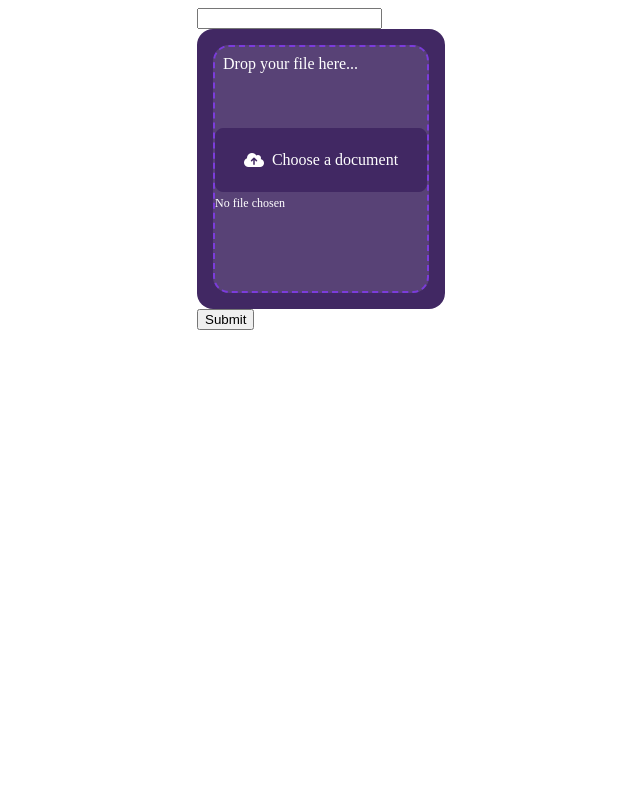
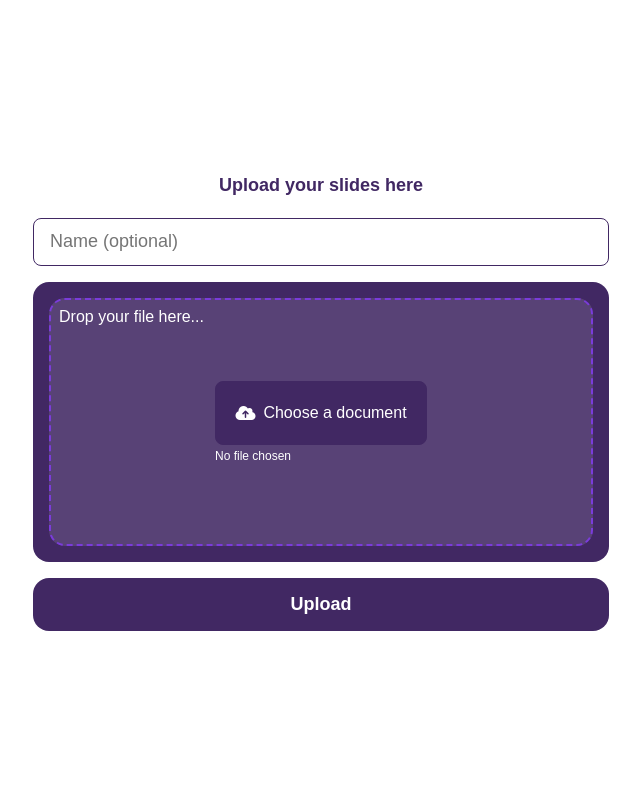
Before and after one commit to Sepuh077/CourseGeneration, a Django app: page / in a window 1280 px wide. Shown: the whole page, without its empty margins (319-959 px from the left). Run offline with Django 5.2, Linux system fonts and the light colour scheme; some libraries are stand-ins or nearby versions.

Commit message:
updated styles

```diff
--- a/static/css/base.css
+++ b/static/css/base.css
@@ -1,5 +1,13 @@
 * {
     box-sizing: border-box;
+    margin: 0;
+    padding: 0;
+    font-family: Arial, Helvetica, sans-serif;
+}
+
+body {
+    display: flex;
+    justify-content: center;
 }
 
 a {
@@ -13,6 +21,27 @@ a {
 .content {
     display: flex;
     justify-content: center;
+    align-items: center;
+    min-height: 100vh;
+    width: calc(100% - 32px);
+}
+
+.base-input {
+    margin-bottom: 8px;
+}
+
+.base-input, .base-submit {
+    width: 100%;
+    height: 48px;
+}
+
+.base-input > input {
+    border: 1px solid #412863;
+    border-radius: 12px;
+    width: 100%;
+    height: 100%;
+    background-color: white;
+    padding: 12px;
 }
 
 .tooltip {
--- a/static/css/video_course/video.css
+++ b/static/css/video_course/video.css
@@ -21,8 +21,7 @@
 
 .video {
     border-radius: 12px;
-    height: 100%;
-    width: 100%;
+    max-width: 100%;
     object-fit: contain;
 }
 
--- a/templates/video_course/upload.html
+++ b/templates/video_course/upload.html
@@ -10,8 +10,11 @@
 
 {% block content %}
 <div class="content">
-    <form method="POST" enctype="multipart/form-data">
-        <input name="name">
+    <form method="POST" enctype="multipart/form-data" class="upload-slides-form relative">
+        <div class="upload-document-title">
+            {% trans 'Upload your slides here' %}
+        </div>
+        <input name="name" class="upload-slides-name base-input" placeholder="{% trans 'Name (optional)' %}">
         <label for="upload-document-input" class="upload-document-container" id="upload-document-container">
             <div class="upload-document-container-2">
                 <div class="drag-drop-text">
@@ -26,7 +29,7 @@
                 <span id="file-upload-filename" class="file-upload-filename">{% trans 'No file chosen' %}</span>
             </div>
         </label>
-        <button type="submit">Submit</button>
+        <button type="submit" class="submit-slides-file disabled-button">{% trans 'Upload' %}</button>
     </form>
 </div>
 <script src="/static/js/video_course/upload.js"></script>
--- a/templates/video_course/video.html
+++ b/templates/video_course/video.html
@@ -15,7 +15,7 @@
             <i class="fa-solid fa-pencil"></i>
         </a>
         <h2>{% trans 'Your video is ready!' %} 🎉</h2>
-        <video controls class="video" width="100%" height="100%">
+        <video controls class="video" height="512px">
             <source src="{{video_path}}" type="video/mp4">
             {% trans 'Your browser does not support the video tag.' %}'
         </video>
```
